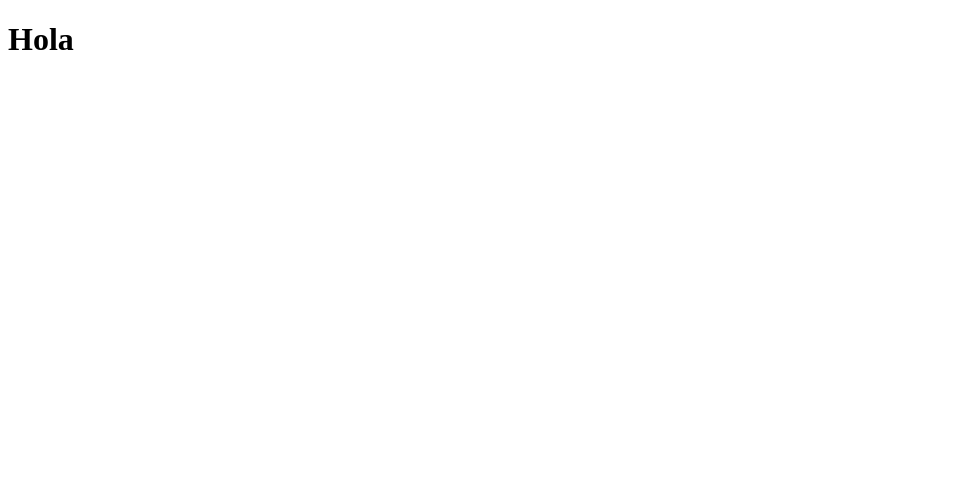
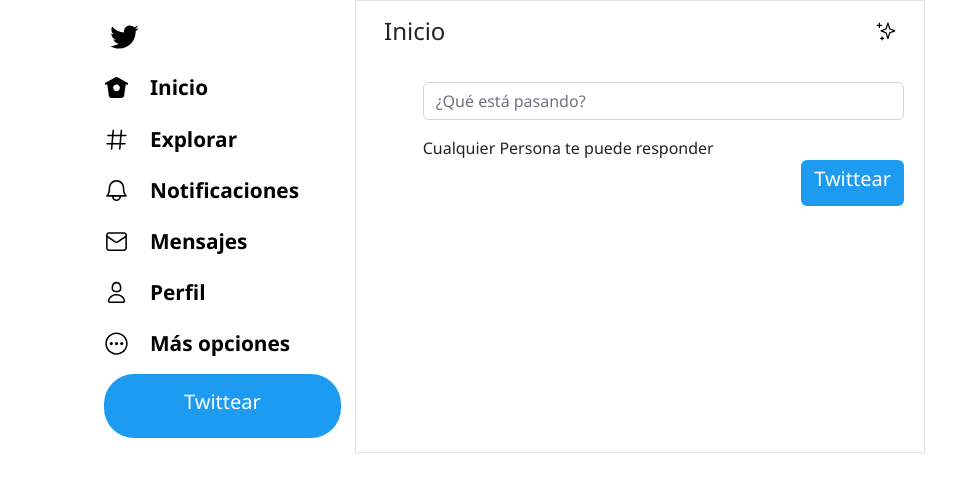
Before and after one commit to manugarderes/ejercicio-twitter, a Node server app: page / in a window 1280 px wide. Before the commit the part shown is almost empty. Shown: the top 492 px of the page, without its empty margins (0-980 px from the left). Run offline with Node 20, Linux system fonts and the light colour scheme; some libraries are stand-ins or nearby versions.

Commit message:
views de Home y Nav

```diff
--- a/package.json
+++ b/package.json
@@ -2,7 +2,7 @@
   "name": "ejercicio-twitter",
   "version": "1.0.0",
   "description": "",
-  "main": "index.js",
+  "main": "server.js",
   "scripts": {
     "test": "echo \"Error: no test specified\" && exit 1"
   },
--- /dev/null
+++ b/public/css/Styles.css
@@ -0,0 +1,29 @@
+*{
+  box-sizing: border-box;
+  font-family:'Segoe UI', Tahoma, Geneva, Verdana, sans-serif
+}
+nav svg{
+  width: 25px;
+}
+
+nav svg.logo{
+  width: 30px;
+}
+
+.twitterColor{
+  background-color: rgb(29, 155, 240);
+}
+nav .btn{
+  padding: 1rem 5rem;
+  border-radius: 30px;
+  border: none;
+}
+nav div{
+  padding: 5px;
+}
+nav a{
+  font-size: 1.3rem;
+  font-weight: 600;
+  color: black;
+  text-decoration: none;
+}
--- a/views/home.ejs
+++ b/views/home.ejs
@@ -4,9 +4,62 @@
     <meta charset="UTF-8">
     <meta http-equiv="X-UA-Compatible" content="IE=edge">
     <meta name="viewport" content="width=device-width, initial-scale=1.0">
-    <title>Document</title>
+    <title>Inicio / Twitter</title>
+    <link href="https://cdn.jsdelivr.net/npm/bootstrap@5.2.0-beta1/dist/css/bootstrap.min.css" rel="stylesheet" integrity="sha384-0evHe/X+R7YkIZDRvuzKMRqM+OrBnVFBL6DOitfPri4tjfHxaWutUpFmBp4vmVor" crossorigin="anonymous">
+    <link rel="stylesheet" href="css/Styles.css">
 </head>
 <body>
-    <h1>Hola</h1>
+    <section>
+        <div class="container">
+            <div class="row">
+                <div class="col-3"><%- include('partials/nav')%></div>
+                <div class="col-6 border">
+                    <div class="newTwitBox">
+                        <div class="newTwitBoxHeader d-flex justify-content-between p-3">
+                            <div>
+                                <h4 class="d-inline">Inicio</h4>
+                            </div>
+                            <div>
+                            </div>
+                               <svg viewBox="0 0 24 24" aria-hidden="true" width='20px' class="r-18jsvk2 r-4qtqp9 r-yyyyoo r-z80fyv r-dnmrzs r-bnwqim r-1plcrui r-lrvibr r-19wmn03"><g><path d="M22.772 10.506l-5.618-2.192-2.16-6.5c-.102-.307-.39-.514-.712-.514s-.61.207-.712.513l-2.16 6.5-5.62 2.192c-.287.112-.477.39-.477.7s.19.585.478.698l5.62 2.192 2.16 6.5c.102.306.39.513.712.513s.61-.207.712-.513l2.16-6.5 5.62-2.192c.287-.112.477-.39.477-.7s-.19-.585-.478-.697zm-6.49 2.32c-.208.08-.37.25-.44.46l-1.56 4.695-1.56-4.693c-.07-.21-.23-.38-.438-.462l-4.155-1.62 4.154-1.622c.208-.08.37-.25.44-.462l1.56-4.693 1.56 4.694c.07.212.23.382.438.463l4.155 1.62-4.155 1.622zM6.663 3.812h-1.88V2.05c0-.414-.337-.75-.75-.75s-.75.336-.75.75v1.762H1.5c-.414 0-.75.336-.75.75s.336.75.75.75h1.782v1.762c0 .414.336.75.75.75s.75-.336.75-.75V5.312h1.88c.415 0 .75-.336.75-.75s-.335-.75-.75-.75zm2.535 15.622h-1.1v-1.016c0-.414-.335-.75-.75-.75s-.75.336-.75.75v1.016H5.57c-.414 0-.75.336-.75.75s.336.75.75.75H6.6v1.016c0 .414.335.75.75.75s.75-.336.75-.75v-1.016h1.098c.414 0 .75-.336.75-.75s-.336-.75-.75-.75z"></path></g></svg>
+                        </div>
+                        <div class="row newTwitBoxBody p-1">
+                            <div class="col-1 newTwitBoxUserAvatar">
+                                <img src="" alt="">
+                            </div>
+                            <div class=" col-11 newTwitBoxBody p-3">
+                                <form action="">
+                                    <div class="mb-3">
+                                        <input type="text" name="tweetInput" placeholder='¿Qué está pasando?' class="form-control">
+                                    </div>
+                                    <div>
+                                        <span>Cualquier Persona te puede responder</span>
+                                    </div>
+                                    <div class="newTwitBoxFooter d-flex justify-content-between">
+                                        <div>
+                                            <ul class="list-inline">
+                                                <li class="list-inline-item"></li>
+                                                <li class="list-inline-item"></li>
+                                                <li class="list-inline-item"></li>
+                                                <li class="list-inline-item"></li>
+                                                <li class="list-inline-item"></li>
+                                                <li class="list-inline-item"></li>
+                                            </ul>
+                                        </div>
+                                        <div>
+                                            <button type="submit" class="btn twitterColor d-inline text-white"><h5>Twittear</h5> </button>
+                                        </div>
+                                    </div>
+                                </form>
+                            </div>
+                        </div>
+                    </div>
+                </div>
+                <div class="col-3"></div>
+            </div>
+        </div>
+    </section>
+
+    <script src="https://cdn.jsdelivr.net/npm/bootstrap@5.2.0-beta1/dist/js/bootstrap.bundle.min.js" integrity="sha384-pprn3073KE6tl6bjs2QrFaJGz5/SUsLqktiwsUTF55Jfv3qYSDhgCecCxMW52nD2" crossorigin="anonymous"></script>
 </body>
 </html>
--- /dev/null
+++ b/views/partials/nav.ejs
@@ -0,0 +1,51 @@
+<nav>
+  <div class="container">
+    <div class="NavbarBox">
+      <a href="#">
+        <div>
+          <div><svg viewBox="0 0 24 24" aria-hidden="true" class="logo r-1cvl2hr r-4qtqp9 r-yyyyoo r-16y2uox r-8kz0gk r-dnmrzs r-bnwqim r-1plcrui r-lrvibr r-lrsllp"><g><path d="M23.643 4.937c-.835.37-1.732.62-2.675.733.962-.576 1.7-1.49 2.048-2.578-.9.534-1.897.922-2.958 1.13-.85-.904-2.06-1.47-3.4-1.47-2.572 0-4.658 2.086-4.658 4.66 0 .364.042.718.12 1.06-3.873-.195-7.304-2.05-9.602-4.868-.4.69-.63 1.49-.63 2.342 0 1.616.823 3.043 2.072 3.878-.764-.025-1.482-.234-2.11-.583v.06c0 2.257 1.605 4.14 3.737 4.568-.392.106-.803.162-1.227.162-.3 0-.593-.028-.877-.082.593 1.85 2.313 3.198 4.352 3.234-1.595 1.25-3.604 1.995-5.786 1.995-.376 0-.747-.022-1.112-.065 2.062 1.323 4.51 2.093 7.14 2.093 8.57 0 13.255-7.098 13.255-13.254 0-.2-.005-.402-.014-.602.91-.658 1.7-1.477 2.323-2.41z"></path></g></svg></div>
+        </div>
+      </a>
+      <a href="#">
+        <div class="d-flex">
+          <svg viewBox="0 0 24 24" aria-hidden="true" class="r-18jsvk2 r-4qtqp9 r-yyyyoo r-lwhw9o r-dnmrzs r-bnwqim r-1plcrui r-lrvibr"><g><path d="M22.58 7.35L12.475 1.897c-.297-.16-.654-.16-.95 0L1.425 7.35c-.486.264-.667.87-.405 1.356.18.335.525.525.88.525.16 0 .324-.038.475-.12l.734-.396 1.59 11.25c.216 1.214 1.31 2.062 2.66 2.062h9.282c1.35 0 2.444-.848 2.662-2.088l1.588-11.225.737.398c.485.263 1.092.082 1.354-.404.263-.486.08-1.093-.404-1.355zM12 15.435c-1.795 0-3.25-1.455-3.25-3.25s1.455-3.25 3.25-3.25 3.25 1.455 3.25 3.25-1.455 3.25-3.25 3.25z"></path></g></svg>
+          <div class="mx-3">Inicio</div>
+        </div>
+      </a>
+      <a href="#">
+        <div class="d-flex">
+          <svg viewBox="0 0 24 24" aria-hidden="true" class="r-18jsvk2 r-4qtqp9 r-yyyyoo r-lwhw9o r-dnmrzs r-bnwqim r-1plcrui r-lrvibr"><g><path d="M21 7.337h-3.93l.372-4.272c.036-.412-.27-.775-.682-.812-.417-.03-.776.27-.812.683l-.383 4.4h-6.32l.37-4.27c.037-.413-.27-.776-.68-.813-.42-.03-.777.27-.813.683l-.382 4.4H3.782c-.414 0-.75.337-.75.75s.336.75.75.75H7.61l-.55 6.327H3c-.414 0-.75.336-.75.75s.336.75.75.75h3.93l-.372 4.272c-.036.412.27.775.682.812l.066.003c.385 0 .712-.295.746-.686l.383-4.4h6.32l-.37 4.27c-.036.413.27.776.682.813l.066.003c.385 0 .712-.295.746-.686l.382-4.4h3.957c.413 0 .75-.337.75-.75s-.337-.75-.75-.75H16.39l.55-6.327H21c.414 0 .75-.336.75-.75s-.336-.75-.75-.75zm-6.115 7.826h-6.32l.55-6.326h6.32l-.55 6.326z"></path></g></svg>
+          <div class="mx-3">Explorar</div>
+        </div>
+      </a>
+      <a href="#">
+        <div class="d-flex">
+          <svg viewBox="0 0 24 24" aria-hidden="true" class="r-18jsvk2 r-4qtqp9 r-yyyyoo r-lwhw9o r-dnmrzs r-bnwqim r-1plcrui r-lrvibr"><g><path d="M21.697 16.468c-.02-.016-2.14-1.64-2.103-6.03.02-2.532-.812-4.782-2.347-6.335C15.872 2.71 14.01 1.94 12.005 1.93h-.013c-2.004.01-3.866.78-5.242 2.174-1.534 1.553-2.368 3.802-2.346 6.334.037 4.33-2.02 5.967-2.102 6.03-.26.193-.366.53-.265.838.102.308.39.515.712.515h4.92c.102 2.31 1.997 4.16 4.33 4.16s4.226-1.85 4.327-4.16h4.922c.322 0 .61-.206.71-.514.103-.307-.003-.645-.263-.838zM12 20.478c-1.505 0-2.73-1.177-2.828-2.658h5.656c-.1 1.48-1.323 2.66-2.828 2.66zM4.38 16.32c.74-1.132 1.548-3.028 1.524-5.896-.018-2.16.644-3.982 1.913-5.267C8.91 4.05 10.397 3.437 12 3.43c1.603.008 3.087.62 4.18 1.728 1.27 1.285 1.933 3.106 1.915 5.267-.024 2.868.785 4.765 1.525 5.896H4.38z"></path></g></svg>
+          <div class="mx-3">Notificaciones</div>
+        </div>
+      </a>
+      <a href="#">
+        <div class="d-flex">
+          <svg viewBox="0 0 24 24" aria-hidden="true" class="r-18jsvk2 r-4qtqp9 r-yyyyoo r-lwhw9o r-dnmrzs r-bnwqim r-1plcrui r-lrvibr"><g><path d="M19.25 3.018H4.75C3.233 3.018 2 4.252 2 5.77v12.495c0 1.518 1.233 2.753 2.75 2.753h14.5c1.517 0 2.75-1.235 2.75-2.753V5.77c0-1.518-1.233-2.752-2.75-2.752zm-14.5 1.5h14.5c.69 0 1.25.56 1.25 1.25v.714l-8.05 5.367c-.273.18-.626.182-.9-.002L3.5 6.482v-.714c0-.69.56-1.25 1.25-1.25zm14.5 14.998H4.75c-.69 0-1.25-.56-1.25-1.25V8.24l7.24 4.83c.383.256.822.384 1.26.384.44 0 .877-.128 1.26-.383l7.24-4.83v10.022c0 .69-.56 1.25-1.25 1.25z"></path></g></svg>
+          <div class="mx-3">Mensajes</div>
+        </div>
+      </a>
+      <a href="#">
+        <div class="d-flex">
+          <svg viewBox="0 0 24 24" aria-hidden="true" class="r-18jsvk2 r-4qtqp9 r-yyyyoo r-lwhw9o r-dnmrzs r-bnwqim r-1plcrui r-lrvibr"><g><path d="M12 11.816c1.355 0 2.872-.15 3.84-1.256.814-.93 1.078-2.368.806-4.392-.38-2.825-2.117-4.512-4.646-4.512S7.734 3.343 7.354 6.17c-.272 2.022-.008 3.46.806 4.39.968 1.107 2.485 1.256 3.84 1.256zM8.84 6.368c.162-1.2.787-3.212 3.16-3.212s2.998 2.013 3.16 3.212c.207 1.55.057 2.627-.45 3.205-.455.52-1.266.743-2.71.743s-2.255-.223-2.71-.743c-.507-.578-.657-1.656-.45-3.205zm11.44 12.868c-.877-3.526-4.282-5.99-8.28-5.99s-7.403 2.464-8.28 5.99c-.172.692-.028 1.4.395 1.94.408.52 1.04.82 1.733.82h12.304c.693 0 1.325-.3 1.733-.82.424-.54.567-1.247.394-1.94zm-1.576 1.016c-.126.16-.316.246-.552.246H5.848c-.235 0-.426-.085-.552-.246-.137-.174-.18-.412-.12-.654.71-2.855 3.517-4.85 6.824-4.85s6.114 1.994 6.824 4.85c.06.242.017.48-.12.654z"></path></g></svg>
+          <div class="mx-3">Perfil</div>
+        </div>
+      </a>
+      <a href="#">
+        <div class="d-flex">
+          <svg viewBox="0 0 24 24" aria-hidden="true" class="r-18jsvk2 r-4qtqp9 r-yyyyoo r-lwhw9o r-dnmrzs r-bnwqim r-1plcrui r-lrvibr"><g><circle cx="17" cy="12" r="1.5"></circle><circle cx="12" cy="12" r="1.5"></circle><circle cx="7" cy="12" r="1.5"></circle><path d="M12 22.75C6.072 22.75 1.25 17.928 1.25 12S6.072 1.25 12 1.25 22.75 6.072 22.75 12 17.928 22.75 12 22.75zm0-20C6.9 2.75 2.75 6.9 2.75 12S6.9 21.25 12 21.25s9.25-4.15 9.25-9.25S17.1 2.75 12 2.75z"></path></g></svg>
+          <div class="mx-3">Más opciones</div>
+        </div>
+      </a>
+        <div class="text-center">
+          <a href="#" class="btn btn-primary twitterColor"><h5>Twittear</h5></a>
+        </div>
+      </a>
+    </div>
+  </div>
+</nav>
```
Also changed, not shown: estrellitas.svg (added), public/img/estrellitas.svg (added), 1 other file.
